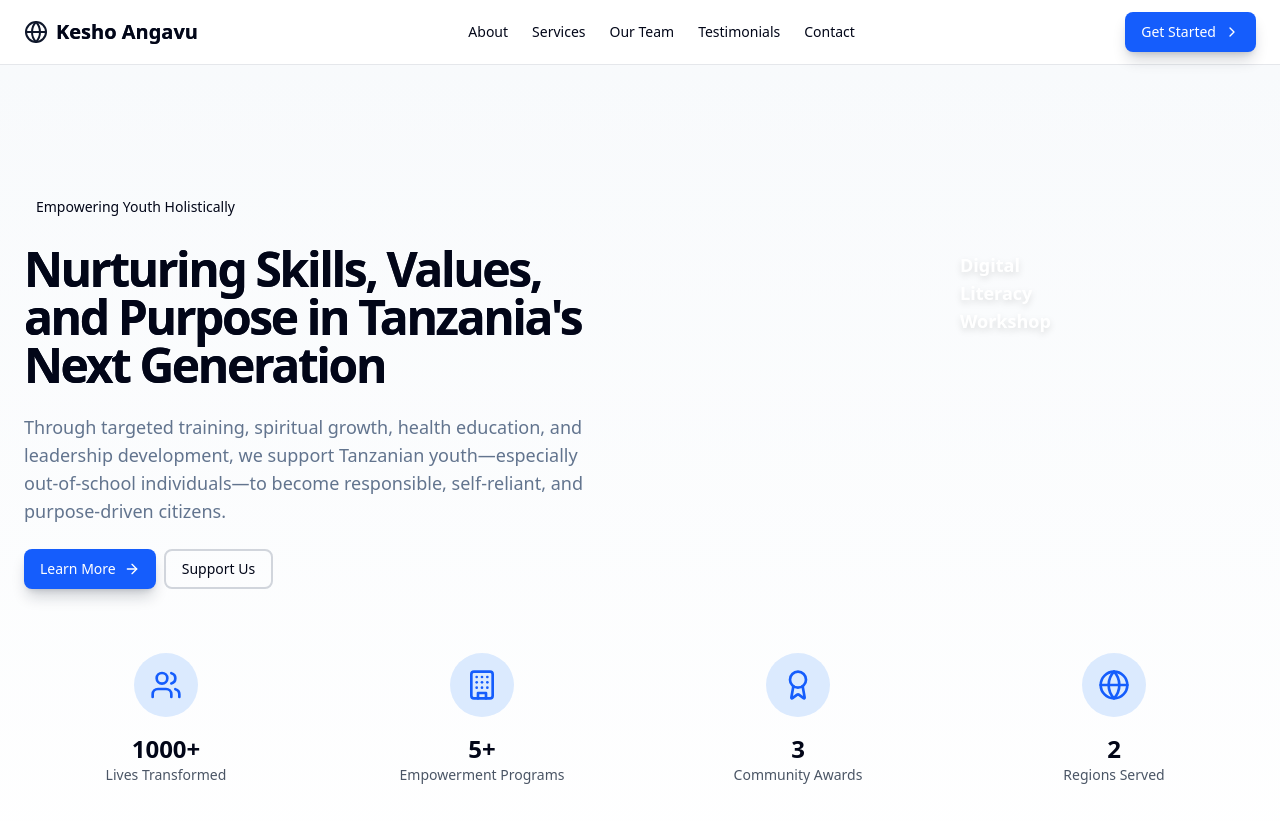
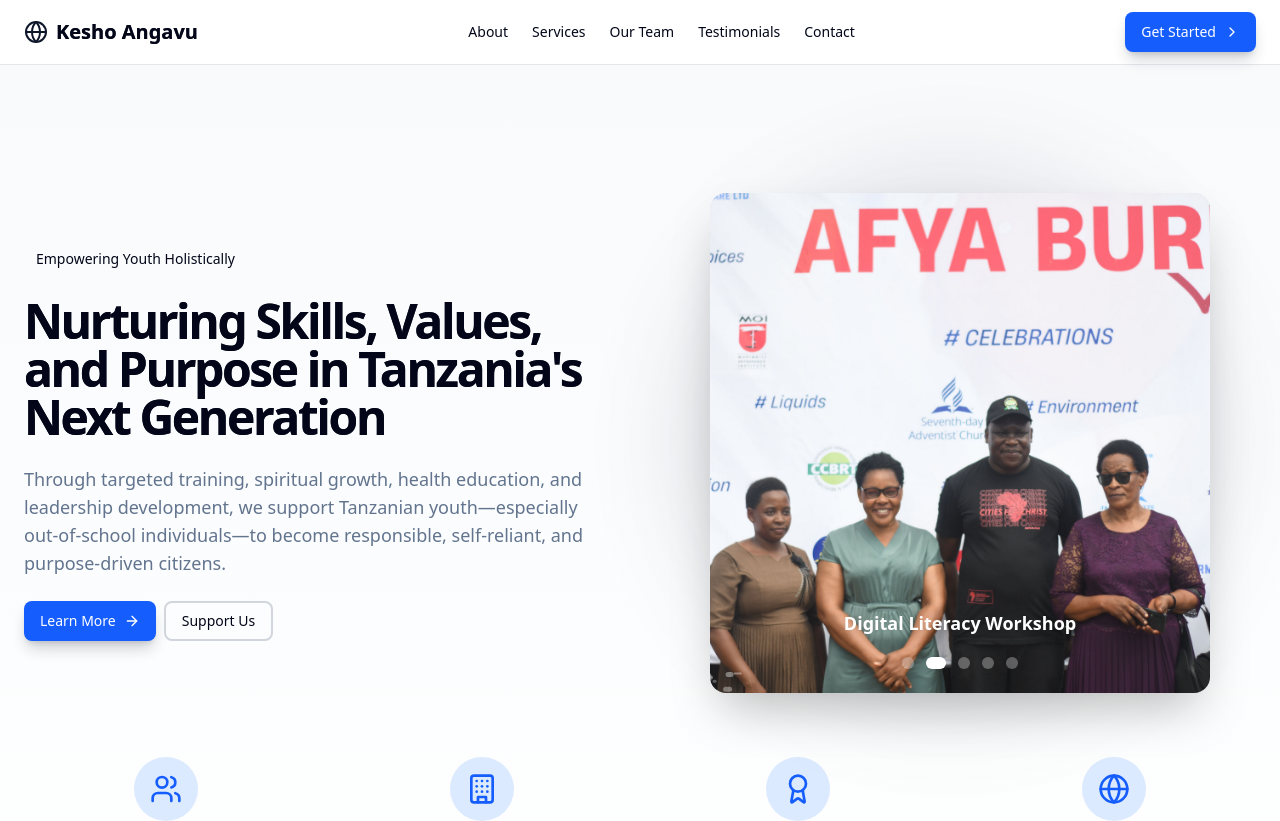
Before and after one commit to slymackjr/kesho-angavu-site, a Next.js app: page / in a window 1280 px wide. Shown: the top 821 px of the page. Built offline with nearby package versions, Linux system fonts and the light colour scheme.

Commit message:
feat: added the complete next js

```diff
--- a/src/elements/HeroImageSphere.js
+++ b/src/elements/HeroImageSphere.js
@@ -1,157 +1,11 @@
-// import { motion, useMotionTemplate, useMotionValue, animate } from "framer-motion";
-// import { useEffect, useState } from "react";
-// import Image from "next/image";
-// import { image1,image2,image3,image4,image5 } from "@/app/assets";
-
-// const HeroImageSphere = () => {
-//   const [activeIndex, setActiveIndex] = useState(0);
-//   const mouseX = useMotionValue(0);
-//   const mouseY = useMotionValue(0);
-//   const radius = useMotionValue("40%");
-
-//   const images = [image1, image2, image3, image4, image5];
-//   const slides = [
-//     {
-//       title: "Entrepreneurship in Action",
-//       alt: "Youth practicing poultry farming as part of income-generating training"
-//     },
-//     {
-//       title: "Digital Literacy Workshop",
-//       alt: "Facilitator teaching youth social media and IT skills for business"
-//     },
-//     {
-//       title: "Mentorship Circle",
-//       alt: "A successful alum shares their journey to inspire out-of-school youth"
-//     },
-//     {
-//       title: "Health & Wellness Outreach",
-//       alt: "Youth organizing a reproductive health awareness session in the community"
-//     },
-//     {
-//       title: "Community Engagement",
-//       alt: "Kesho Angavu team leading a clean-up campaign in the local area"
-//     }
-//   ];
-
-//   useEffect(() => {
-//     const interval = setInterval(() => {
-//       setActiveIndex((prev) => (prev + 1) % images.length);
-//     }, 4000);
-//     return () => clearInterval(interval);
-//   }, [images.length]);
-
-//   const handleMouseMove = (e) => {
-//     const { left, top } = e.currentTarget.getBoundingClientRect();
-//     mouseX.set(e.clientX - left);
-//     mouseY.set(e.clientY - top);
-//     animate(radius, "30%", { duration: 0.4 });
-//   };
-
-//   const handleMouseLeave = () => {
-//     animate(radius, "40%", { duration: 0.4 });
-//   };
-
-//   const backgroundImage = useMotionTemplate`url(${images[activeIndex]})`;
-
-//   return (
-//     <div className="flex justify-center mt-6 lg:mt-0">
-//       <motion.div
-//         className="relative w-full max-w-[90%] sm:max-w-[500px] aspect-[1/1]"
-//         onMouseMove={handleMouseMove}
-//         onMouseLeave={handleMouseLeave}
-//       >
-//         <motion.div
-//           className="absolute inset-0 rounded-full bg-gradient-to-br from-primary/30 to-primary/10 opacity-70 blur-3xl"
-//           animate={{ x: [0, 10, -10, 0], y: [0, -15, 10, 0] }}
-//           transition={{ duration: 8, repeat: Infinity, ease: "easeInOut" }}
-//         />
-//         <motion.div
-//           className="relative w-full h-full rounded-2xl overflow-hidden shadow-2xl"
-//           style={{ backgroundImage }}
-//           whileTap={{ scale: 0.98 }}
-//         >
-//           <motion.div
-//             className="w-full h-full"
-//             style={{
-//               perspective: "1000px",
-//               transformStyle: "preserve-3d"
-//             }}
-//             whileHover={{
-//               rotateY: [0, 5, -5, 0],
-//               rotateX: [0, -5, 3, 0],
-//               transition: { duration: 1.5, repeat: Infinity }
-//             }}
-//           >
-//             <Image
-//               src={images[activeIndex]}
-//               alt={slides[activeIndex].alt}
-//               layout="fill"
-//               objectFit="cover"
-//               className="rounded-2xl"
-//               initial={{ opacity: 0 }}
-//               animate={{ opacity: 1 }}
-//               exit={{ opacity: 0 }}
-//               transition={{ duration: 0.8 }}
-//               style={{ transform: "translateZ(20px)" }}
-//             />
-//           </motion.div>
-//           {[...Array(15)].map((_, i) => (
-//             <motion.div
-//               key={i}
-//               className="absolute rounded-full bg-white/60"
-//               initial={{
-//                 x: Math.random() * 100 - 50,
-//                 y: Math.random() * 100 - 50,
-//                 width: Math.random() * 8 + 2,
-//                 height: Math.random() * 8 + 2
-//               }}
-//               animate={{
-//                 x: [null, Math.random() * 100 - 50],
-//                 y: [null, Math.random() * 100 - 50],
-//                 opacity: [0.7, 0.3, 0.7]
-//               }}
-//               transition={{
-//                 duration: Math.random() * 5 + 5,
-//                 repeat: Infinity,
-//                 repeatType: "reverse"
-//               }}
-//             />
-//           ))}
-//         </motion.div>
-//         <div className="absolute bottom-14 w-full text-center z-10">
-//           <h3 className="text-white text-lg font-semibold drop-shadow-md">
-//             {slides[activeIndex].title}
-//           </h3>
-//         </div>
-//         <div className="absolute bottom-6 left-0 right-0 flex justify-center gap-3 z-10">
-//           {images.map((_, index) => (
-//             <motion.button
-//               key={index}
-//               className={`w-3 h-3 rounded-full transition-all ${
-//                 index === activeIndex ? "bg-white w-5" : "bg-white/30"
-//               }`}
-//               whileHover={{ scale: 1.5 }}
-//               onClick={() => setActiveIndex(index)}
-//               aria-label={`View ${slides[index].title}`}
-//             />
-//           ))}
-//         </div>
-//       </motion.div>
-//     </div>
-//   );
-// };
-
-// export default HeroImageSphere;
 "use client";
-
 import { motion, useMotionTemplate, useMotionValue, animate } from "framer-motion";
 import { useEffect, useState } from "react";
-import Image from "next/image";
 import { image1, image2, image3, image4, image5 } from "@/app/assets";
+
 
 const HeroImageSphere = () => {
   const [activeIndex, setActiveIndex] = useState(0);
-  const [hasMounted, setHasMounted] = useState(false); // ✅ for hydration-safe particles
   const mouseX = useMotionValue(0);
   const mouseY = useMotionValue(0);
   const radius = useMotionValue("40%");
@@ -180,18 +34,12 @@ const HeroImageSphere = () => {
     }
   ];
 
-  // ✅ Start rotating images
   useEffect(() => {
     const interval = setInterval(() => {
       setActiveIndex((prev) => (prev + 1) % images.length);
     }, 4000);
     return () => clearInterval(interval);
   }, [images.length]);
-
-  // ✅ Delay render of animated particles until hydration
-  useEffect(() => {
-    setHasMounted(true);
-  }, []);
 
   const handleMouseMove = (e) => {
     const { left, top } = e.currentTarget.getBoundingClientRect();
@@ -204,7 +52,7 @@ const HeroImageSphere = () => {
     animate(radius, "40%", { duration: 0.4 });
   };
 
-  const backgroundImage = useMotionTemplate`url(${images[activeIndex]})`;
+  const backgroundImage = useMotionTemplate`url(${images[activeIndex].src})`;
 
   return (
     <div className="flex justify-center mt-6 lg:mt-0">
@@ -213,12 +61,14 @@ const HeroImageSphere = () => {
         onMouseMove={handleMouseMove}
         onMouseLeave={handleMouseLeave}
       >
+        {/* Ambient glow */}
         <motion.div
           className="absolute inset-0 rounded-full bg-gradient-to-br from-primary/30 to-primary/10 opacity-70 blur-3xl"
           animate={{ x: [0, 10, -10, 0], y: [0, -15, 10, 0] }}
           transition={{ duration: 8, repeat: Infinity, ease: "easeInOut" }}
         />
 
+        {/* Main sphere image with hover tilt */}
         <motion.div
           className="relative w-full h-full rounded-2xl overflow-hidden shadow-2xl"
           style={{ backgroundImage }}
@@ -236,33 +86,30 @@ const HeroImageSphere = () => {
               transition: { duration: 1.5, repeat: Infinity }
             }}
           >
-            <Image
-              src={images[activeIndex]}
+            <motion.img src={images[activeIndex].src}
               alt={slides[activeIndex].alt}
-              layout="fill"
-              objectFit="cover"
-              className="rounded-2xl"
+              className="w-full h-full object-cover"
+              initial={{ opacity: 0 }}
+              animate={{ opacity: 1 }}
+              exit={{ opacity: 0 }}
+              transition={{ duration: 0.8 }}
               style={{ transform: "translateZ(20px)" }}
-              priority
             />
           </motion.div>
 
-          {/* ✅ Only render randomized particles after hydration */}
-          {hasMounted &&
-            [...Array(15)].map((_, i) => {
-              const width = Math.random() * 8 + 2;
-              const height = Math.random() * 8 + 2;
-              const x = Math.random() * 100 - 50;
-              const y = Math.random() * 100 - 50;
-
-              return (
+          {[...Array(15)].map((_, i) => (
             <motion.div
               key={i}
               className="absolute rounded-full bg-white/60"
-                  style={{ width, height, transform: `translateX(${x}px) translateY(${y}px)` }}
+              initial={{
+                x: Math.random() * 100 - 50,
+                y: Math.random() * 100 - 50,
+                width: Math.random() * 8 + 2,
+                height: Math.random() * 8 + 2
+              }}
               animate={{
-                    x: [x, x * -1],
-                    y: [y, y * -1],
+                x: [null, Math.random() * 100 - 50],
+                y: [null, Math.random() * 100 - 50],
                 opacity: [0.7, 0.3, 0.7]
               }}
               transition={{
@@ -271,16 +118,17 @@ const HeroImageSphere = () => {
                 repeatType: "reverse"
               }}
             />
-              );
-            })}
+          ))}
         </motion.div>
 
+        {/* Title Caption */}
         <div className="absolute bottom-14 w-full text-center z-10">
           <h3 className="text-white text-lg font-semibold drop-shadow-md">
             {slides[activeIndex].title}
           </h3>
         </div>
 
+        {/* Dot Navigation */}
         <div className="absolute bottom-6 left-0 right-0 flex justify-center gap-3 z-10">
           {images.map((_, index) => (
             <motion.button
```
Lines whose indentation alone changed are shown as unchanged.
